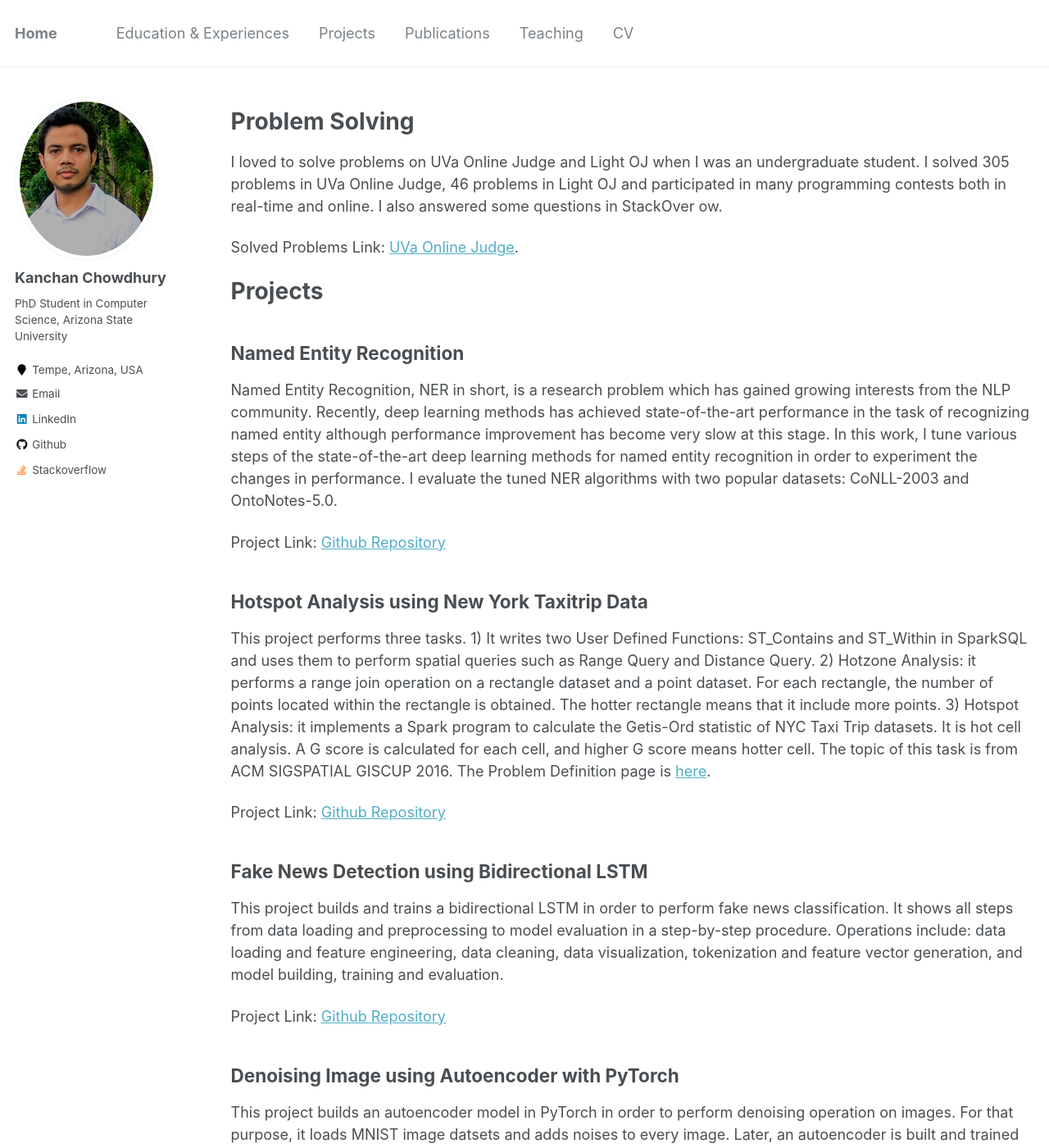
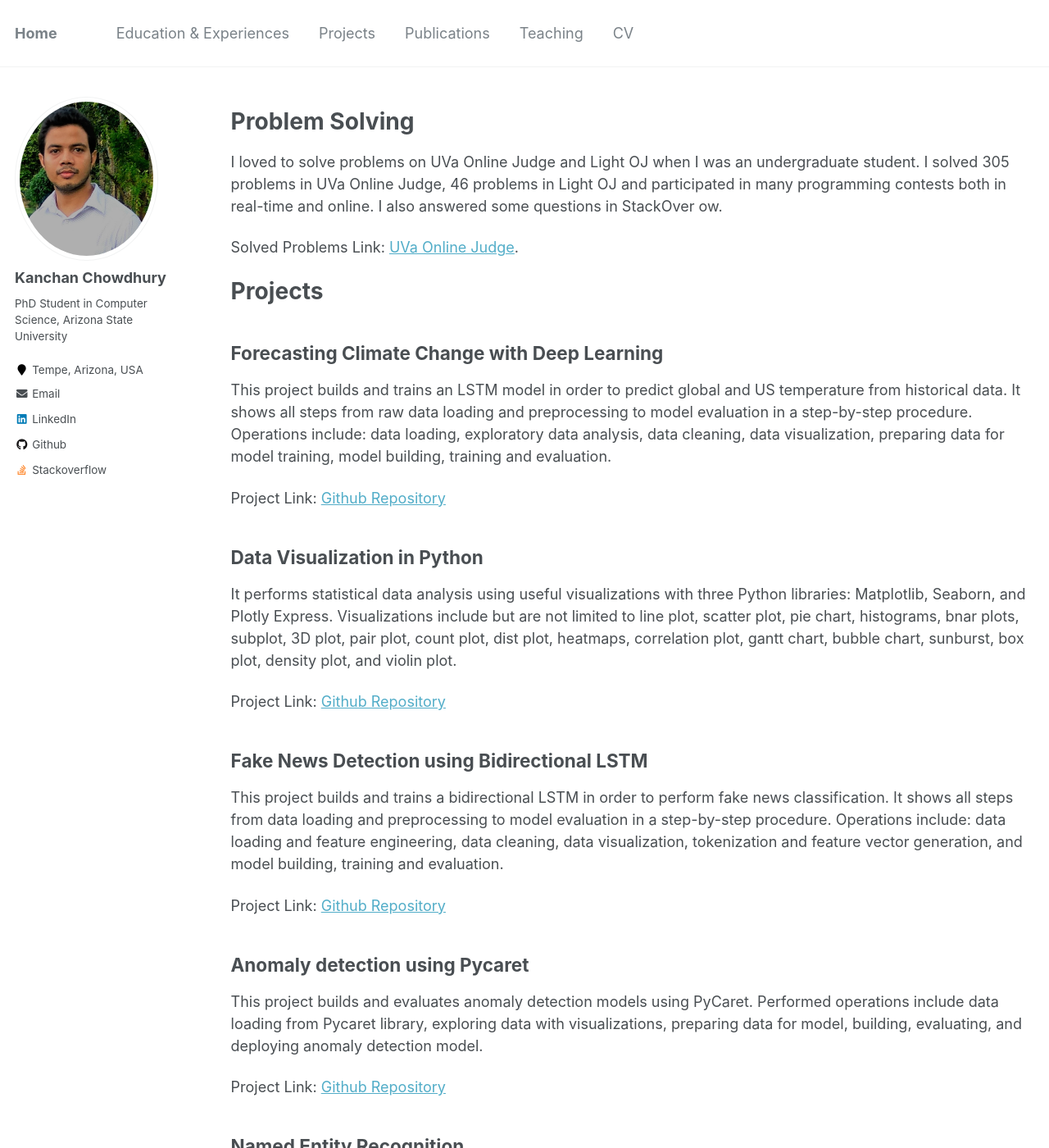
Before and after one commit to kanchanchy/kanchanchy.github.io, a Jekyll site: the page built from _pages/projects.md, in a window 1280 px wide and 1400 px high. Shown: the whole window at 82% size. Built offline with Jekyll 4.4.1, drawn with Linux system fonts in a browser that asks for light colours; some of the changed text lies outside the part shown.

Commit message:
profile updated

```diff
--- a/_data/navigation.yml
+++ b/_data/navigation.yml
@@ -13,4 +13,4 @@ main:
     url: /teaching/
 
   - title: "CV"
-    url: https://kanchanchy.github.io/files/Detailed-Resume-Kanchan-Chowdhury.pdf
+    url: https://kanchanchy.github.io/files/Resume-Kanchan-Chowdhury-Detailed.pdf
--- a/_pages/projects.md
+++ b/_pages/projects.md
@@ -17,6 +17,30 @@ Solved Problems Link: [UVa Online Judge](https://onlinejudge.org/index.php?optio
 Projects
 ======
 
+Forecasting Climate Change with Deep Learning
+------
+This project builds and trains an LSTM model in order to predict global and US temperature from historical data. It shows all steps from raw data loading and preprocessing to model evaluation in a step-by-step procedure. Operations include: data loading, exploratory data analysis, data cleaning, data visualization, preparing data for model training, model building, training and evaluation.
+
+Project Link: [Github Repository](https://github.com/kanchanchy/climate-change-forecasting-keras)
+
+Data Visualization in Python
+------
+It performs statistical data analysis using useful visualizations with three Python libraries: Matplotlib, Seaborn, and Plotly Express. Visualizations include but are not limited to line plot, scatter plot, pie chart, histograms, bnar plots, subplot, 3D plot, pair plot, count plot, dist plot, heatmaps, correlation plot, gantt chart, bubble chart, sunburst, box plot, density plot, and violin plot.
+
+Project Link: [Github Repository](https://github.com/kanchanchy/Data-Visualization-in-Python)
+
+Fake News Detection using Bidirectional LSTM
+------
+This project builds and trains a bidirectional LSTM in order to perform fake news classification. It shows all steps from data loading and preprocessing to model evaluation in a step-by-step procedure. Operations include: data loading and feature engineering, data cleaning, data visualization, tokenization and feature vector generation, and model building, training and evaluation.
+
+Project Link: [Github Repository](https://github.com/kanchanchy/Fake-News-Detection-BiLSTM)
+
+Anomaly detection using Pycaret
+------
+This project builds and evaluates anomaly detection models using PyCaret. Performed operations include data loading from Pycaret library, exploring data with visualizations, preparing data for model, building, evaluating, and deploying anomaly detection model.
+
+Project Link: [Github Repository](https://github.com/kanchanchy/anomaly-detection-pycaret)
+
 Named Entity Recognition
 ------
 Named Entity Recognition, NER in short, is a research problem which has gained growing interests from the NLP community. Recently, deep learning methods has achieved state-of-the-art performance in the task of recognizing named entity although performance improvement has become very slow at this stage. In this work, I tune various steps of the state-of-the-art deep learning methods for named entity recognition in order to experiment the changes in performance. I evaluate the tuned NER algorithms with two popular datasets: CoNLL-2003 and OntoNotes-5.0.
@@ -29,17 +53,23 @@ This project performs three tasks. 1) It writes two User Defined Functions: ST_C
 
 Project Link: [Github Repository](https://github.com/kanchanchy/Hotspot-Analysis-Taxitrip-Data)
 
-Fake News Detection using Bidirectional LSTM
+Generative Adversarial Network in PyTorch
 ------
-This project builds and trains a bidirectional LSTM in order to perform fake news classification. It shows all steps from data loading and preprocessing to model evaluation in a step-by-step procedure. Operations include: data loading and feature engineering, data cleaning, data visualization, tokenization and feature vector generation, and model building, training and evaluation.
+This project builds a generative adversarial network in PyTorch with MNIST dataset. The network consists of two models: generator model and discriminator model. Generator model generates fake images and discriminator model classifies fake and real images.
 
-Project Link: [Github Repository](https://github.com/kanchanchy/Fake-News-Detection-BiLSTM)
+Project Link: [Github Repository](https://github.com/kanchanchy/generative-adversarial-network-pytorch)
 
-Denoising Image using Autoencoder with PyTorch
+Denoising Image using Autoencoder in PyTorch
 ------
 This project builds an autoencoder model in PyTorch in order to perform denoising operation on images. For that purpose, it loads MNIST image datsets and adds noises to every image. Later, an autoencoder is built and trained to reproduce actual images from noisy images. It prepares a custom dataset on PyTorch which generates a noisy version of each image. In the training dataset, noisy images and original images serve as input data and labels respectively.
 
 Project Link: [Github Repository](https://github.com/kanchanchy/Denoise-Image-Autoencoder)
+
+Sentiment Analysis with BERT in PyTorch
+------
+The purpose of this project is to classify sentiment/emotions using twitter smile emotion dataset. It performs necessary data preprocessing, tokenization, and encoding to prepare the data for model training. After that, it sets up BERT pretrained model and performs training, evaluation, saving, and loading of the model.
+
+Project Link: [Github Repository](https://github.com/kanchanchy/sentiment-analysis-bert-pytorch)
 
 Optimizing Hyperparameters of CNN
 ------
```
Also changed, not shown: _pages/cv.md (+1 -1 lines), _pages/education-experience.md (+1 -1 lines), 2 other files.
